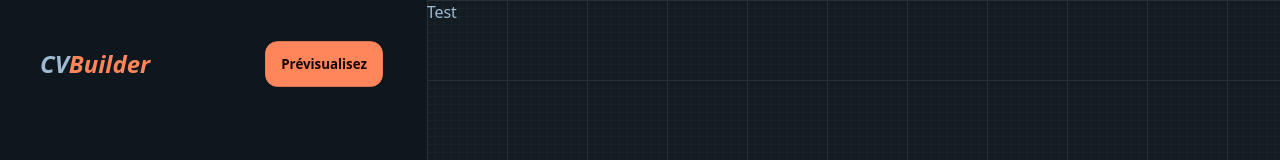
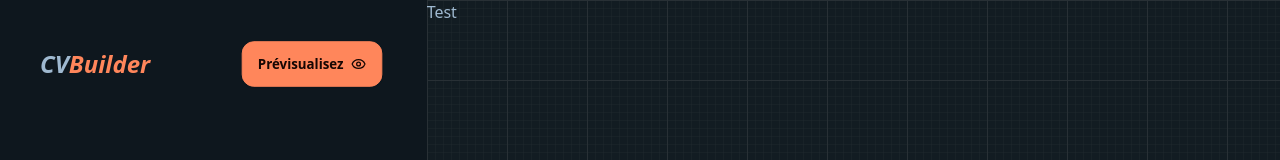
Before and after one commit to noelfoka/cd-pdf-creator, a Next.js app: page / in a window 1280 px wide. Shown: the top 160 px of the page. Built offline with nearby package versions, Linux system fonts and the light colour scheme.

Commit message:
ajout du bouton et de l'icon lucide react

```diff
--- a/app/page.tsx
+++ b/app/page.tsx
@@ -1,3 +1,4 @@
+import { Eye } from "lucide-react";
 import Image from "next/image";
 
 export default function Home() {
@@ -11,7 +12,10 @@ export default function Home() {
                 CV
                 <span className="text-primary">Builder</span>
               </h1>
-              <button className="btn btn-primary">Prévisualisez</button>
+              <button className="btn btn-primary">
+                Prévisualisez
+                <Eye className="w-4" />
+              </button>
             </div>
 
             <div></div>
--- a/package.json
+++ b/package.json
@@ -9,6 +9,7 @@
     "lint": "next lint"
   },
   "dependencies": {
+    "lucide-react": "^0.469.0",
     "next": "15.1.3",
     "react": "^19.0.0",
     "react-dom": "^19.0.0"
```
Also changed, not shown: 1 other file (tests, documents, lock files or other folders).
